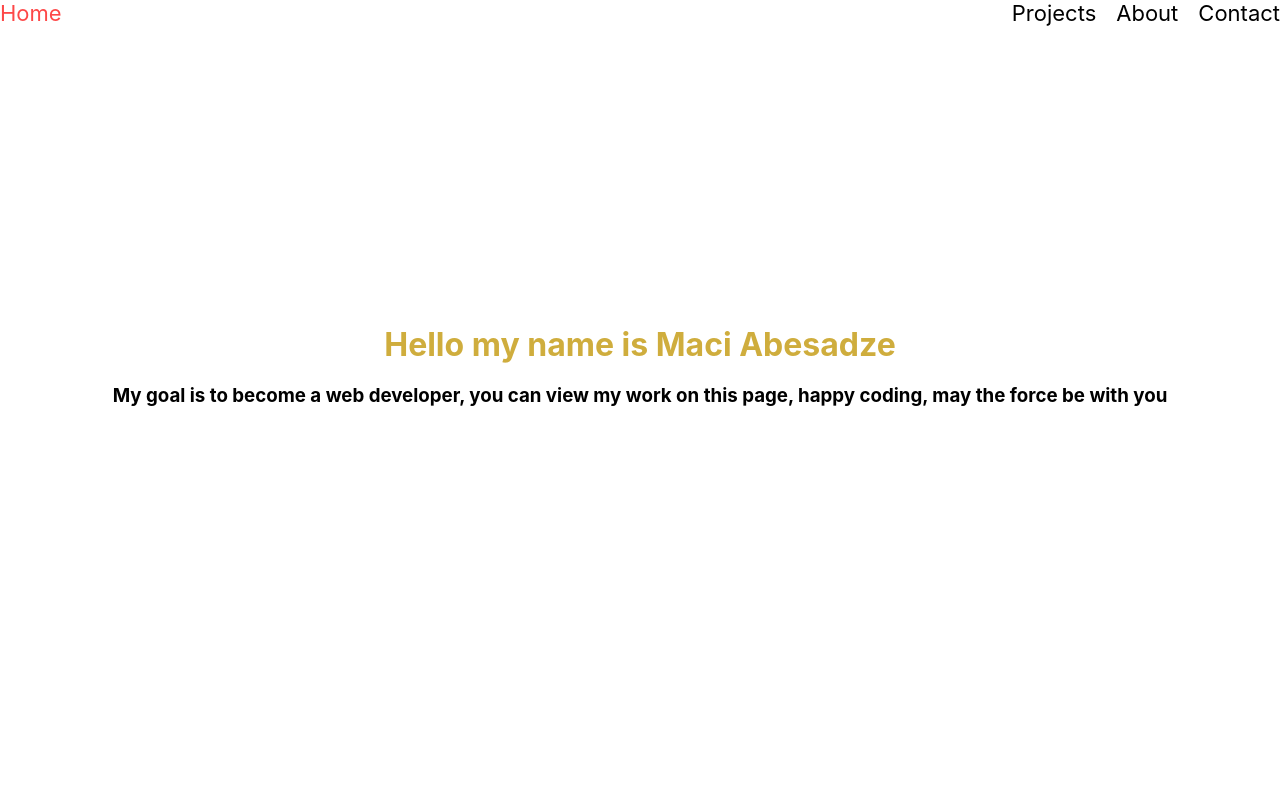
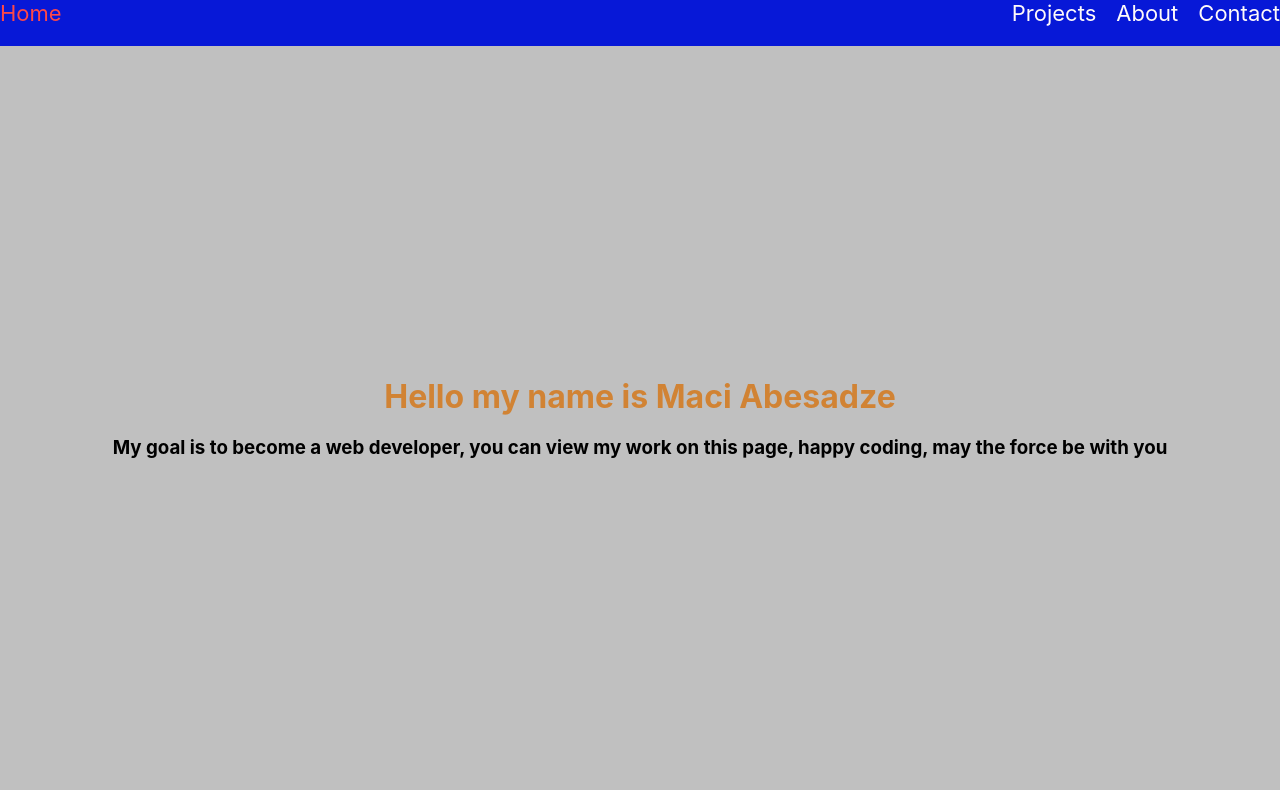
Before and after one commit to maci03/ol-academy-projects, a React (Create React App) app in the folder portfolio/: page /about in a window 1280 px wide. Built offline with nearby package versions, Linux system fonts and the light colour scheme.

Commit message:
added some styles

```diff
--- a/portfolio/src/index.css
+++ b/portfolio/src/index.css
@@ -20,9 +20,12 @@ code {
 }
 a{
   text-decoration: none;
-  color: black;
+  color: snow;
 
 }
 a:hover{
   color: rgb(253, 72, 72);
 }
+.App{
+  background-color: rgb(7, 24, 215);
+}
--- a/portfolio/src/pages/Home.jsx
+++ b/portfolio/src/pages/Home.jsx
@@ -7,6 +7,6 @@ const homeStyles = {
   minHeight: "80vh",
 };
 
-const Home = () => <h1 style={homeStyles}>Hello guys</h1>;
+const Home = () => <h1 style={homeStyles}>Hello guys, Welcome to my portfolio</h1>;
 
 export default Home;
--- a/portfolio/src/pages/Pages.module.css
+++ b/portfolio/src/pages/Pages.module.css
@@ -4,9 +4,26 @@
   display: flex;
   align-items: center;
   justify-content: center;
-  min-height: 80vh;
+  min-height: 93vh;
 }
 
 .about h1 {
-  color: rgb(207, 173, 61);
+  color: rgb(209, 131, 52);
 }
+.about{
+  background-color: silver;
+}
+.projects{
+  background-color:indigo;
+  color: aliceblue;
+}
+.contactPage{
+  background-color: rgb(220, 145, 8);
+  color:red;
+}
+.contactPage:hover{
+  color: aliceblue;
+}
+.home{
+  ;
+}
```
